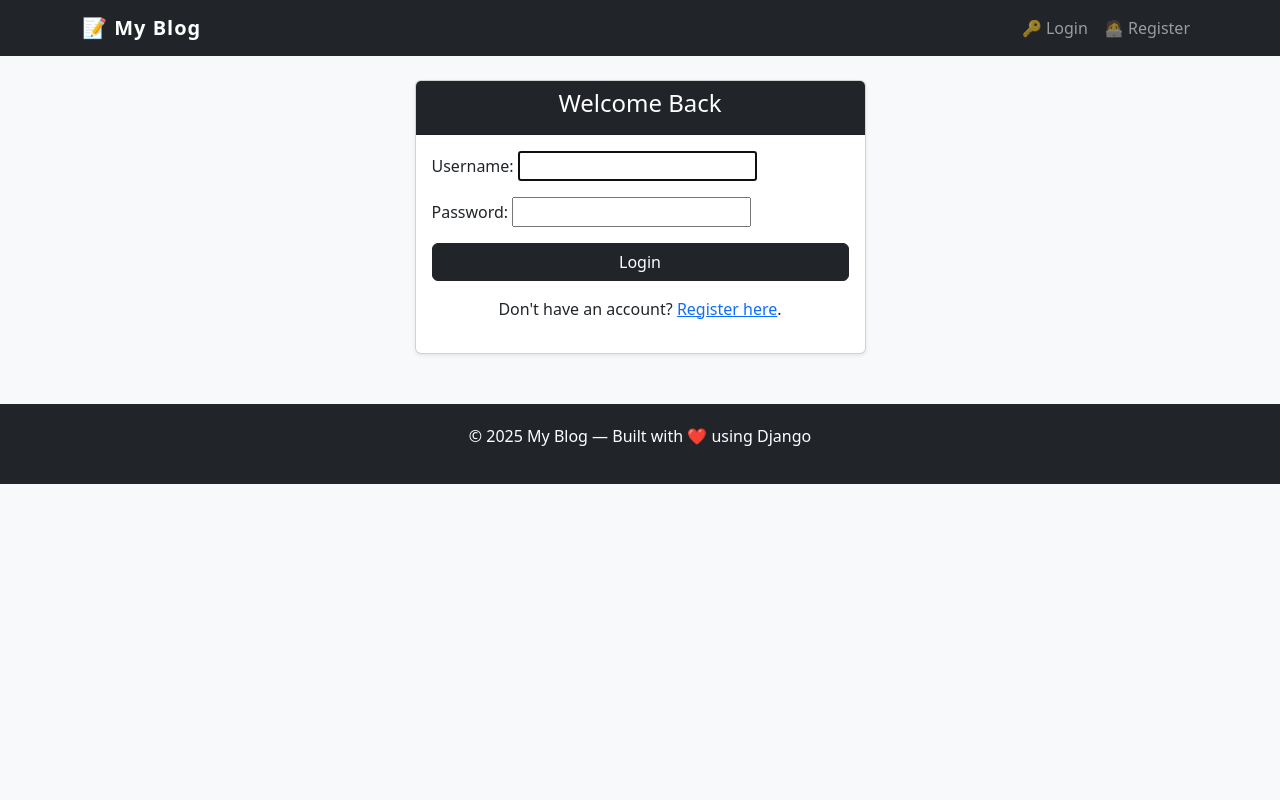
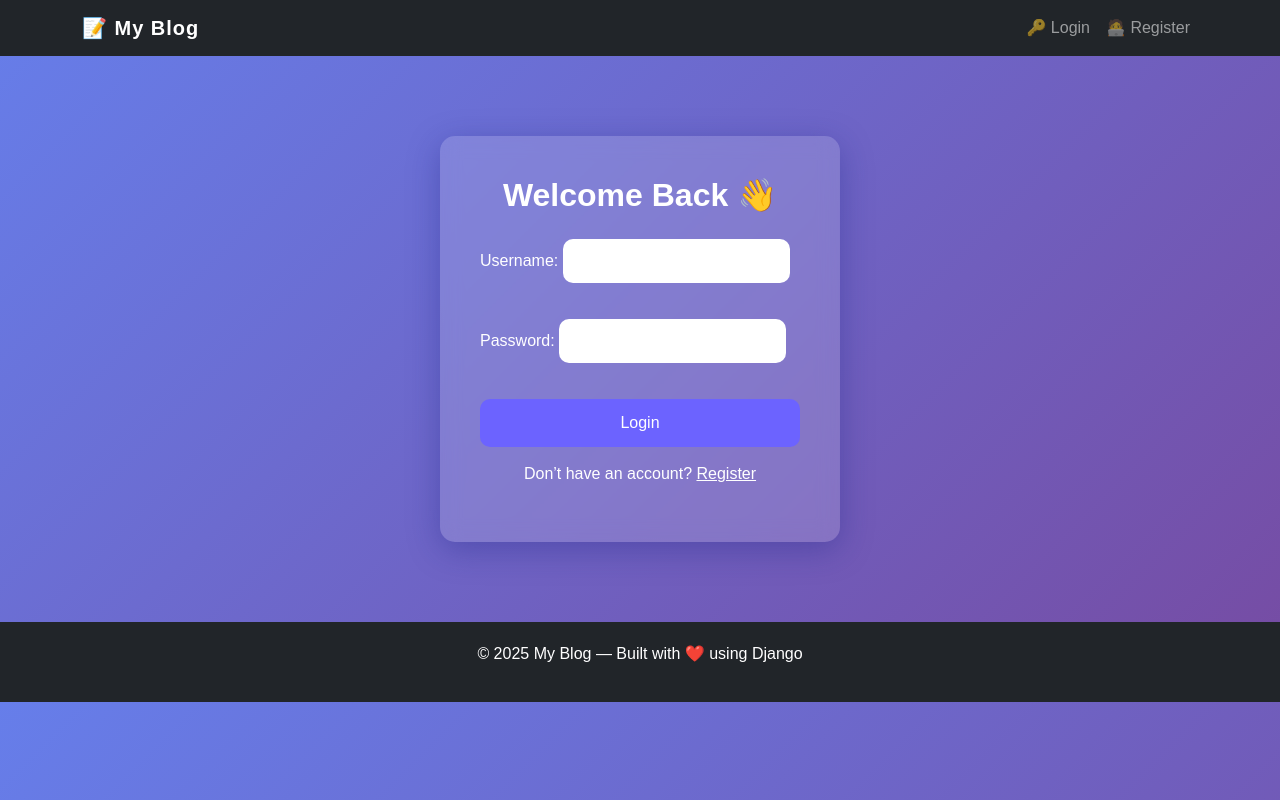
Before and after one commit to Eshmit-Suthar/Blog-webapp, a Django app: page /accounts/login/ in a window 1280 px wide. Run offline with Django 5.2, Linux system fonts and the light colour scheme.

Commit message:
Enhanced login page UI and added static CSS

```diff
--- a/blog/templates/registration/login.html
+++ b/blog/templates/registration/login.html
@@ -1,27 +1,79 @@
 {% extends 'blog/base.html' %}
-{% block title %}Login — My Blog{% endblock %}
+{% load static %}
 
 {% block content %}
-<div class="row justify-content-center">
-    <div class="col-md-5">
-        <div class="card shadow-sm">
-            <div class="card-header bg-dark text-white text-center">
-                <h4>Welcome Back</h4>
-            </div>
-            <div class="card-body">
-                <form method="POST">
-                    {% csrf_token %}
-                    {{ form.as_p }}
-                    <div class="d-grid mt-3">
-                        <button type="submit" class="btn btn-dark">Login</button>
-                    </div>
-                </form>
-                <p class="text-center mt-3">
-                    Don't have an account?
-                    <a href="{% url 'register' %}">Register here</a>.
-                </p>
-            </div>
-        </div>
+<style>
+body {
+    background: linear-gradient(135deg, #667eea, #764ba2);
+    font-family: 'Poppins', sans-serif;
+}
+
+.login-container {
+    max-width: 400px;
+    margin: 80px auto;
+    padding: 40px;
+    background: rgba(255, 255, 255, 0.15);
+    box-shadow: 0 8px 32px 0 rgba(31, 38, 135, 0.37);
+    backdrop-filter: blur(10px);
+    border-radius: 15px;
+    color: white;
+}
+
+.login-container h2 {
+    text-align: center;
+    margin-bottom: 25px;
+    font-weight: 600;
+}
+
+.login-container form {
+    display: flex;
+    flex-direction: column;
+}
+
+.login-container label {
+    margin-bottom: 5px;
+    font-weight: 500;
+}
+
+.login-container input[type="text"],
+.login-container input[type="password"] {
+    padding: 10px;
+    margin-bottom: 20px;
+    border: none;
+    border-radius: 10px;
+    outline: none;
+}
+
+.login-container button {
+    background: #6c63ff;
+    color: white;
+    border: none;
+    padding: 12px;
+    border-radius: 10px;
+    cursor: pointer;
+    transition: 0.3s ease;
+}
+
+.login-container button:hover {
+    background: #5848d9;
+}
+
+.login-container .register-link {
+    text-align: center;
+    margin-top: 15px;
+}
+</style>
+
+<div class="login-container">
+    <h2>Welcome Back 👋</h2>
+    <form method="post">
+        {% csrf_token %}
+        {{ form.as_p }}
+        <button type="submit">Login</button>
+    </form>
+
+    <div class="register-link">
+        <p>Don’t have an account? <a href="{% url 'register' %}" style="color:#fff;text-decoration:underline;">Register</a></p>
     </div>
 </div>
 {% endblock %}
```
